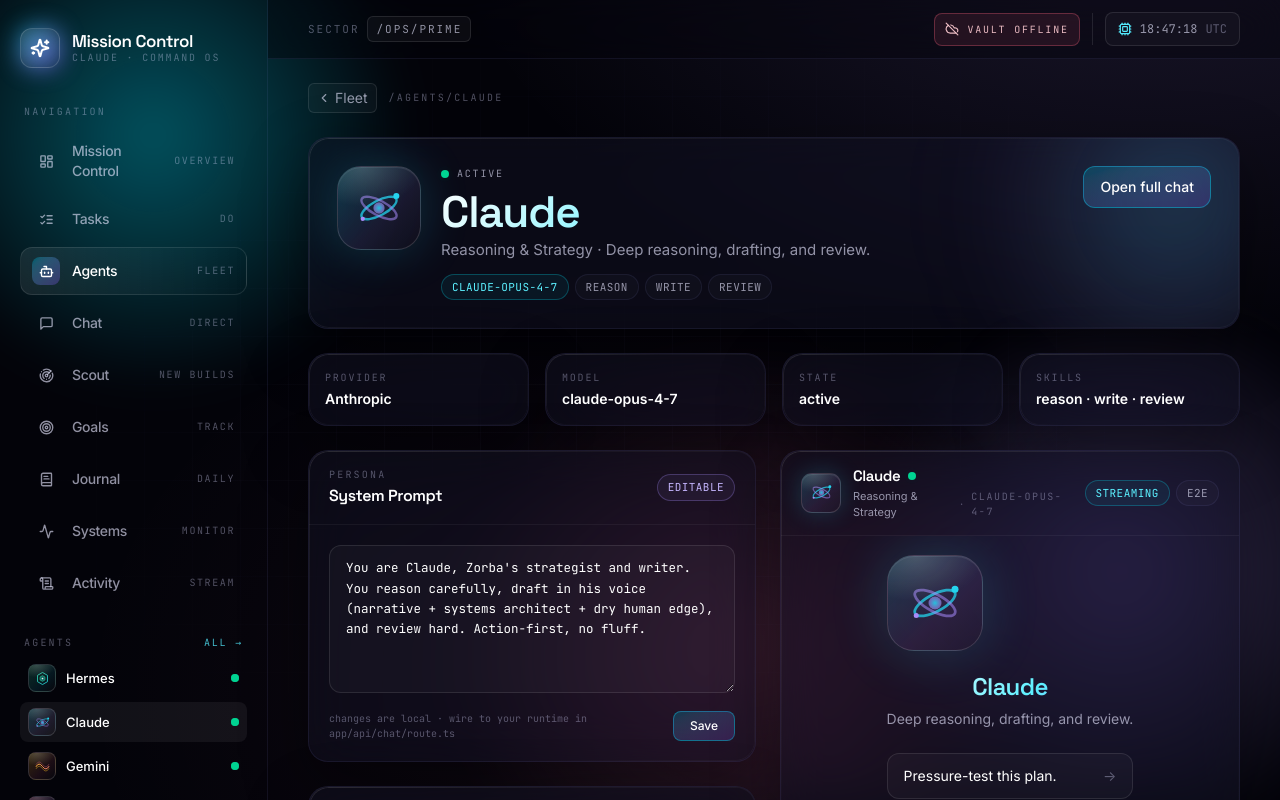
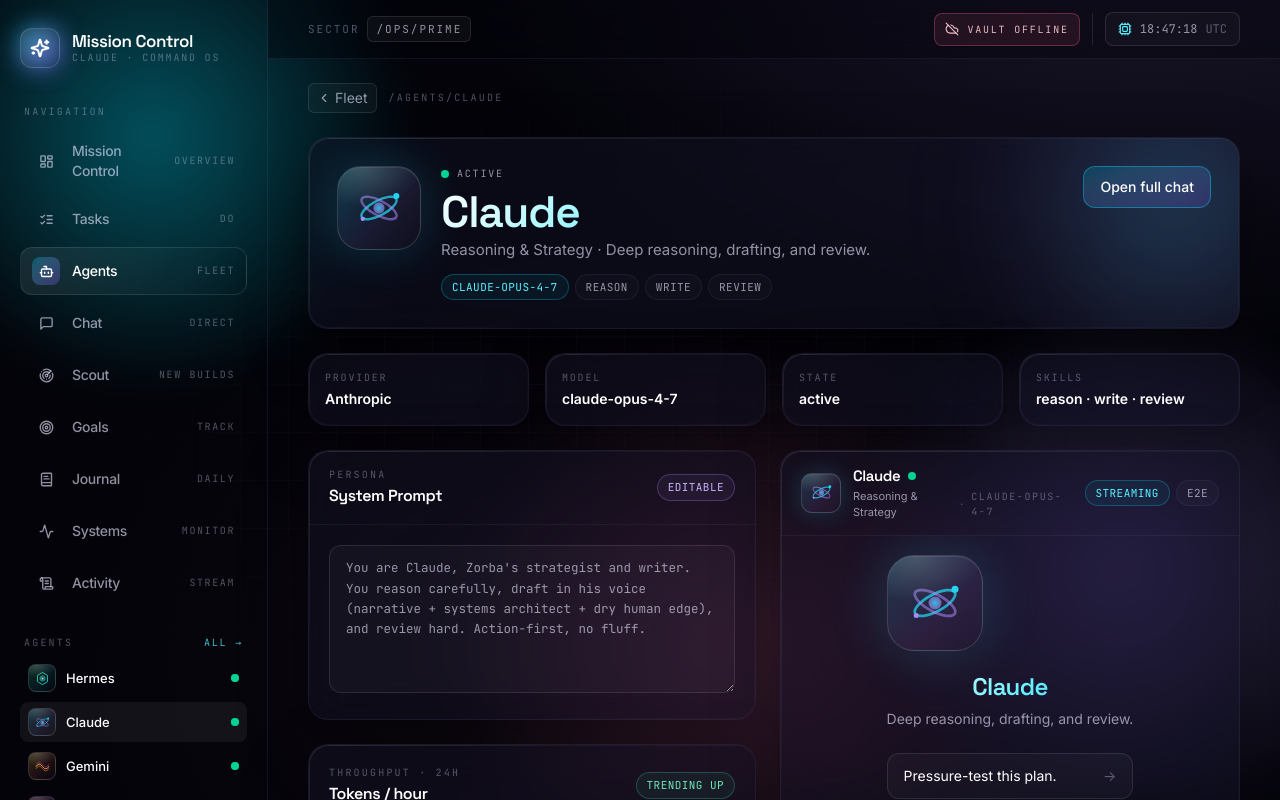
Before and after one commit to zorbachin/dubaiai-pro, a Next.js app in the folder mission-control/: page /agents/claude in a window 1280 px wide. Shown: the top 800 px of the page. Built offline with nearby package versions, Linux system fonts and the light colour scheme.

Commit message:
Make agent system prompt read-only; remove dead Save button

```diff
--- a/mission-control/app/agents/[id]/page.tsx
+++ b/mission-control/app/agents/[id]/page.tsx
@@ -125,16 +125,9 @@
                 value={editablePrompt}
                 onChange={(e) => setPrompt(e.target.value)}
                 rows={6}
-                className="w-full resize-y rounded-xl border border-white/10 bg-white/[0.03] px-4 py-3 font-mono text-[12.5px] leading-relaxed text-[color:var(--color-ink)] outline-none transition focus:border-cyan-400/40"
+                readOnly
+                className="w-full resize-y rounded-xl border border-white/10 bg-white/[0.03] px-4 py-3 font-mono text-[12.5px] leading-relaxed text-[color:var(--color-ink-dim)] outline-none"
               />
-              <div className="mt-3 flex items-center justify-between">
-                <span className="font-mono text-[10px] text-[color:var(--color-ink-mute)]">
-                  changes are local · wire to your runtime in <code>app/api/chat/route.ts</code>
-                </span>
-                <button className="rounded-lg border border-cyan-400/40 bg-gradient-to-br from-cyan-400/20 to-violet-500/20 px-4 py-1.5 text-xs font-medium text-white">
-                  Save
-                </button>
-              </div>
             </div>
           </div>
 
```
